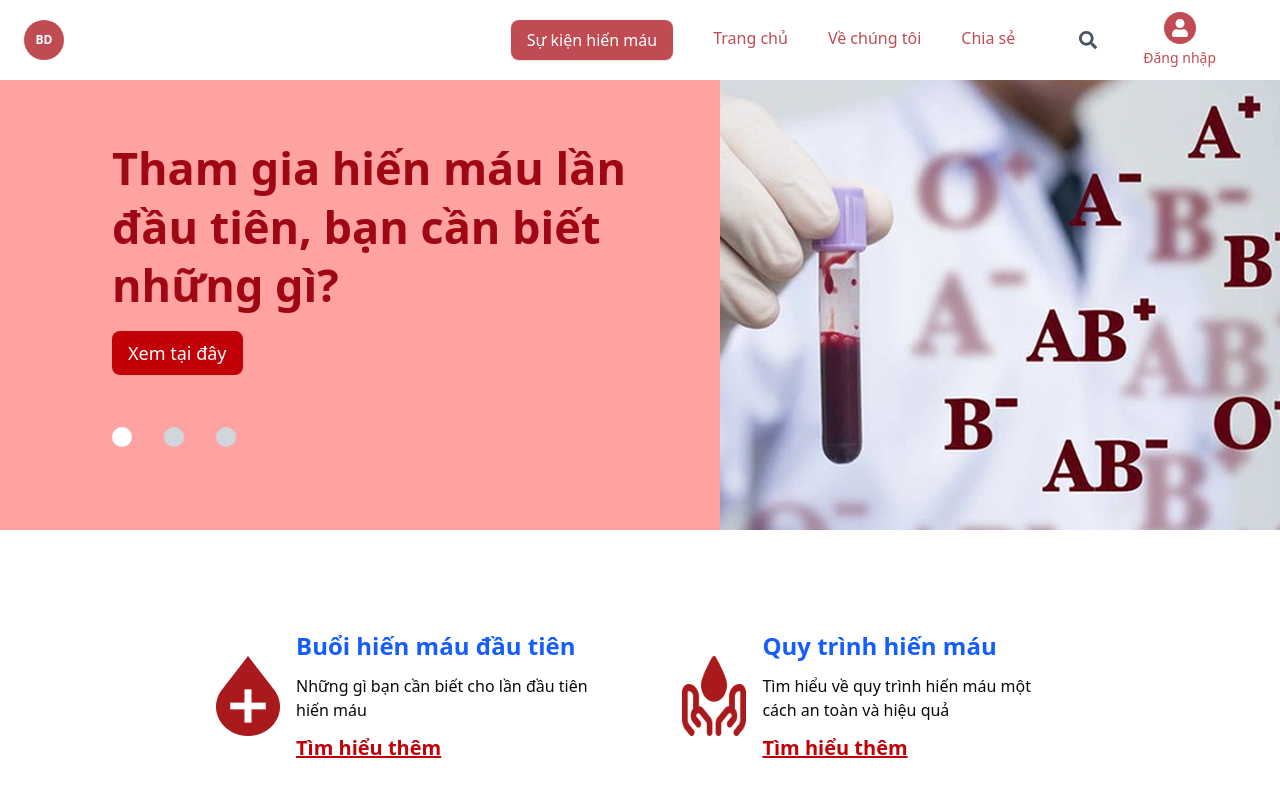
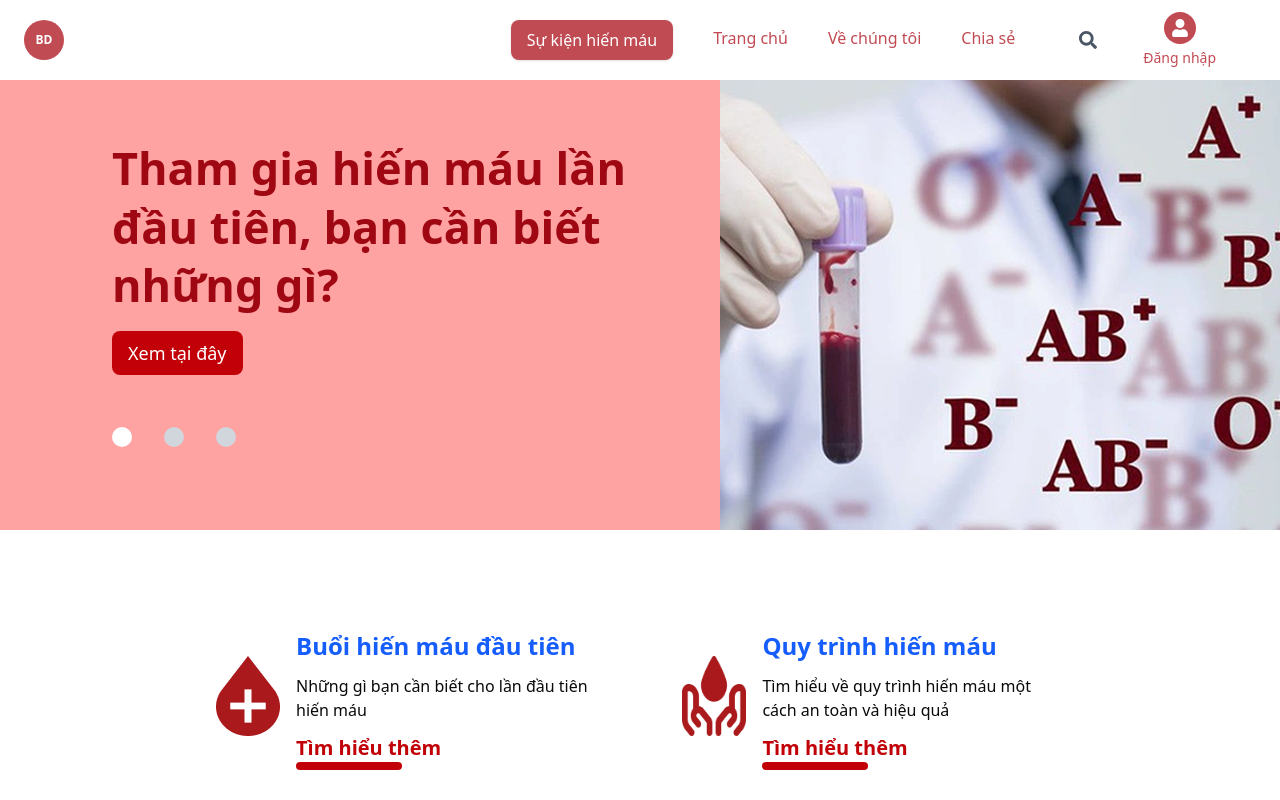
Before and after one commit to QuangWorkIT/BloodDonationSupportSystem_FE, a React app: page /home in a window 1280 px wide. Shown: the top 800 px of the page. Built offline with nearby package versions, Linux system fonts and the light colour scheme; the HTML template or start-up script is replaced by a standard one.

Commit message:
refactor(ui): refactor HomePage

```diff
--- a/src/App.tsx
+++ b/src/App.tsx
@@ -1,5 +1,7 @@
 // import DateInput from "./components/layout/DateInput";
 // import { Input } from "./components/ui/input";
+
+// import BloodCompatibilityForm from "./components/layout/BloodCompatibility";
 
 import HomePage from "./pages/Home/HomePage";
 
@@ -12,6 +14,8 @@ function App() {
       </div> */}
 
       <HomePage />
+
+      {/* <BloodCompatibilityForm /> */}
     </>
   );
 }
--- a/src/pages/Home/HomePage.tsx
+++ b/src/pages/Home/HomePage.tsx
@@ -117,9 +117,12 @@ export default function HomePage() {
               <div className="flex flex-col gap-3 text-left">
                 <h2 className="text-blue-600 font-semibold text-2xl">Buổi hiến máu đầu tiên</h2>
                 <p>Những gì bạn cần biết cho lần đầu tiên hiến máu</p>
-                <a href="" className="text-xl text-red-700 font-semibold underline decoration-2">
-                  Tìm hiểu thêm
-                </a>
+                <span className="relative inline-block group">
+                  <a href="" className="text-xl text-red-700 font-semibold">
+                    Tìm hiểu thêm
+                  </a>
+                  <span className="absolute left-0 -bottom-2 h-2 bg-red-700 rounded-full w-[35%] group-hover:w-[60%] transition-all duration-300 ease-in-out"></span>
+                </span>
               </div>
             </div>
 
@@ -128,9 +131,12 @@ export default function HomePage() {
               <div className="flex flex-col gap-3 text-left">
                 <h2 className="text-blue-600 font-semibold text-2xl">Quy trình hiến máu</h2>
                 <p>Tìm hiểu về quy trình hiến máu một cách an toàn và hiệu quả</p>
-                <a href="" className="text-xl text-red-700 font-semibold underline decoration-2">
-                  Tìm hiểu thêm
-                </a>
+                <span className="relative inline-block group">
+                  <a href="" className="text-xl text-red-700 font-semibold">
+                    Tìm hiểu thêm
+                  </a>
+                  <span className="absolute left-0 -bottom-2 h-2 bg-red-700 rounded-full w-[35%] group-hover:w-[60%] transition-all duration-300 ease-in-out"></span>
+                </span>
               </div>
             </div>
           </div>
```
